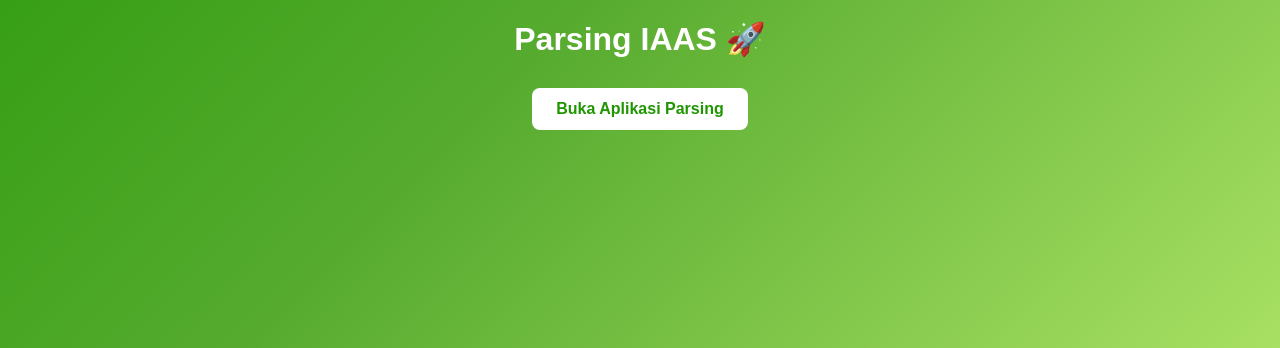
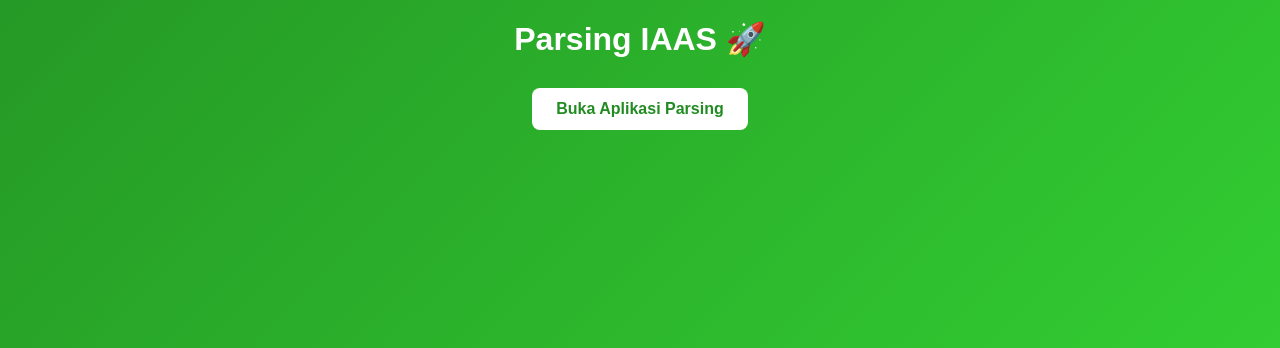
Before and after one commit to faustusblack/ParsingIAAS, a plain HTML site: page index.html in a window 1280 px wide. Shown: the part 452-800 px from the top of the page. Drawn offline with Linux system fonts and the light colour scheme.

Commit message:
Update index.html

```diff
--- a/index.html
+++ b/index.html
@@ -10,7 +10,7 @@
       align-items: center;
       height: 100vh;
       margin: 0;
-      background: linear-gradient(135deg, #1e9600, #56ab2f, #a8e063);
+      background: linear-gradient(135deg, #228B22, #32CD32);
       flex-direction: column;
       font-family: Arial, sans-serif;
     }
@@ -25,16 +25,15 @@
     .btn {
       display: inline-block;
       padding: 12px 24px;
-      background-color: white;
-      color: #1e9600;
-      font-size: 16px;
+      background: white;
+      color: #228B22;
+      text-decoration: none;
       font-weight: bold;
       border-radius: 8px;
-      text-decoration: none;
       transition: 0.3s;
     }
     .btn:hover {
-      background-color: #1e9600;
+      background: #006400;
       color: white;
     }
   </style>
@@ -42,6 +41,6 @@
 <body>
   <img src="logo.png" alt="Logo IAAS">
   <h1>Parsing IAAS 🚀</h1>
-  <a href="https://share.streamlit.io/faustusblack/ParsingIAAS/app.py" class="btn" target="_blank">Buka Aplikasi Parsing</a>
+  <a href="https://parsingiaas.streamlit.app" class="btn" target="_blank">Buka Aplikasi Parsing</a>
 </body>
 </html>
```
